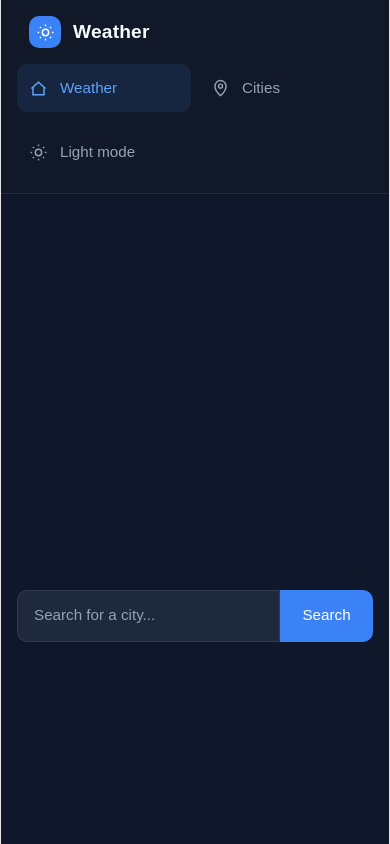
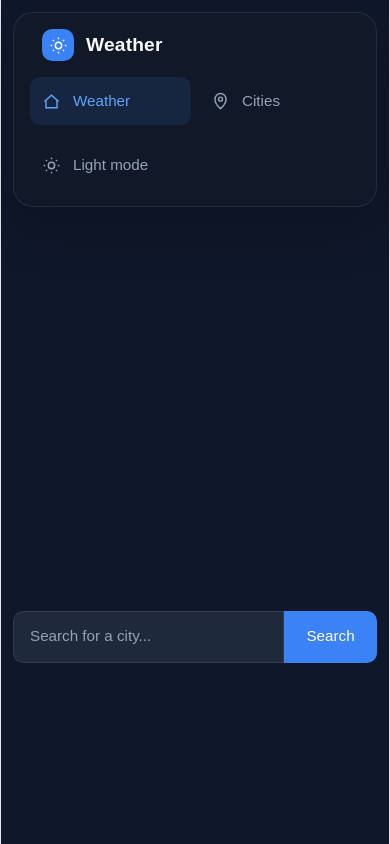
Before and after one commit to simona155/react-weather-app, a React (Vite) app: page / in a window 390 px wide. Shown: the top 844 px of the page. Built offline with nearby package versions, Linux system fonts and the light colour scheme.

Commit message:
Add weather map

```diff
--- a/src/App.css
+++ b/src/App.css
@@ -13,6 +13,8 @@ body {
 .weather-app {
   display: flex;
   min-height: 100vh;
+  padding: 1.5rem;
+  box-sizing: border-box;
   background: var(--background);
   color: var(--text);
   transition: background-color 0.3s ease, color 0.3s ease;
@@ -36,16 +38,19 @@ body {
 
 .sidebar {
   position: fixed;
-  top: 0;
-  bottom: 0;
-  left: 0;
+  top: 1.5rem;
+  bottom: 1.5rem;
+  left: 1.5rem;
   display: flex;
   width: 220px;
   flex-direction: column;
   justify-content: space-between;
+  box-sizing: border-box;
   padding: 2rem 1.25rem;
+  border: 1px solid var(--border);
+  border-radius: 24px;
   background: var(--sidebar-background);
-  border-right: 1px solid var(--border);
+  box-shadow: 0 20px 50px rgba(0, 0, 0, 0.18);
 }
 
 .brand {
@@ -119,7 +124,7 @@ body {
   min-height: 100vh;
   margin-left: 220px;
   box-sizing: border-box;
-  padding: 2.5rem 3rem;
+  padding: 0.5rem 1.5rem 0.5rem 3rem;
 }
 
 .empty-state {
@@ -134,23 +139,13 @@ body {
   max-width: 600px;
 }
 
-.search-start .search-box {
-  width: 100%;
-}
-
-.has-weather {
-  padding-top: 2rem;
-}
-
-.top-bar {
-  display: flex;
-  justify-content: center;
-  margin-bottom: 2.5rem;
-}
-
 .search-box {
   display: flex;
   width: 500px;
+}
+
+.search-start .search-box {
+  width: 100%;
 }
 
 .search-box input {
@@ -186,6 +181,10 @@ body {
   background: #2563eb;
 }
 
+.dashboard-search {
+  flex-shrink: 0;
+}
+
 .error-message {
   margin-top: 1rem;
   padding: 0.9rem 1rem;
@@ -203,6 +202,7 @@ body {
 }
 
 .loading-state {
+  position: relative;
   width: 100%;
   max-width: 600px;
 }
@@ -215,21 +215,6 @@ body {
   margin: 0;
   color: var(--muted-text);
   text-align: center;
-}
-
-.weather-dashboard {
-  display: grid;
-  grid-template-columns: minmax(0, 1.65fr) minmax(260px, 0.8fr);
-  gap: 1.5rem;
-  max-width: 1200px;
-  margin: 0 auto;
-}
-
-.weather-main-column {
-  display: flex;
-  min-width: 0;
-  flex-direction: column;
-  gap: 1.5rem;
 }
 
 .current-weather-card,
@@ -310,15 +295,23 @@ body {
 }
 
 .map-placeholder {
+  min-height: 285px;
   display: flex;
-  min-height: 285px;
   align-items: center;
   justify-content: center;
+  overflow: hidden;
   color: var(--muted-text);
 }
 
+.weather-map {
+  width: 100%;
+  height: 100%;
+  min-height: 285px;
+  border-radius: 20px;
+}
+
 .forecast-card {
-  min-height: 545px;
+  height: 100%;
   padding: 1.75rem 1.5rem;
 }
 
@@ -377,49 +370,32 @@ body {
   background: linear-gradient(to bottom, #60a5fa, #a78bfa);
 }
 
-@media (max-width: 1100px) {
+@media (max-width: 1199px) {
   .main-content {
-    padding: 2rem;
-  }
-
-  .weather-dashboard {
-    grid-template-columns: 1fr;
+    padding: 0.5rem 1rem;
   }
 
   .forecast-card {
-    min-height: auto;
+    height: auto;
   }
 
-  .forecast-list {
-    display: grid;
-    grid-template-columns: repeat(7, minmax(100px, 1fr));
-    gap: 0.75rem;
-    overflow-x: auto;
-  }
-
-  .forecast-day {
-    display: flex;
-    min-height: 190px;
-    flex-direction: column;
-    justify-content: space-between;
-    padding: 1rem 0.5rem;
-    border: 1px solid var(--border);
-    border-radius: 14px;
+  .map-placeholder {
+    min-height: 285px;
   }
 }
 
 @media (max-width: 768px) {
+  .weather-app {
+    display: block;
+    padding: 1rem;
+  }
+
   .sidebar {
     position: static;
     width: 100%;
     min-height: auto;
     padding: 1rem;
-    border-right: none;
-    border-bottom: 1px solid var(--border);
-  }
-
-  .weather-app {
-    display: block;
+    border-radius: 20px;
   }
 
   .brand {
@@ -437,7 +413,7 @@ body {
   .main-content {
     width: auto;
     margin-left: 0;
-    padding: 1.5rem;
+    padding: 1.5rem 0 0;
   }
 
   .search-start {
@@ -456,8 +432,12 @@ body {
 }
 
 @media (max-width: 576px) {
+  .weather-app {
+    padding: 0.75rem;
+  }
+
   .main-content {
-    padding: 1rem;
+    padding-top: 1rem;
   }
 
   .current-weather-card {
--- a/src/components/WeatherDisplay.jsx
+++ b/src/components/WeatherDisplay.jsx
@@ -1,4 +1,5 @@
 import getWeatherDescription from '../utils/weatherConditions';
+import WeatherMap from './WeatherMap';
 
 function WeatherDisplay({ weather, location, searchBox }) {
     const currentWeather = weather.current;
@@ -77,7 +78,6 @@ function WeatherDisplay({ weather, location, searchBox }) {
 
                             <div className="weather-detail">
                                 <svg
-                                    className="detail-icon"
                                     viewBox="0 0 24 24"
                                     fill="none"
                                     stroke="currentColor"
@@ -100,7 +100,10 @@ function WeatherDisplay({ weather, location, searchBox }) {
                     </div>
 
                     <div className="map-placeholder flex-grow-1">
-                        <span>Map</span>
+                        <WeatherMap
+                            latitude={location.latitude}
+                            longitude={location.longitude}
+                        />
                     </div>
                 </div>
 
--- /dev/null
+++ b/src/components/WeatherMap.jsx
@@ -0,0 +1,22 @@
+import { MapContainer, TileLayer, Marker } from 'react-leaflet';
+import 'leaflet/dist/leaflet.css';
+
+function WeatherMap({ latitude, longitude }) {
+    return (
+        <MapContainer
+            center={[latitude, longitude]}
+            zoom={10}
+            scrollWheelZoom={false}
+            className="weather-map"
+        >
+            <TileLayer
+                attribution='&copy; <a href="https://www.openstreetmap.org/copyright">OpenStreetMap</a>'
+                url="https://{s}.tile.openstreetmap.org/{z}/{x}/{y}.png"
+            />
+
+            <Marker position={[latitude, longitude]} />
+        </MapContainer>
+    );
+}
+
+export default WeatherMap;
```
